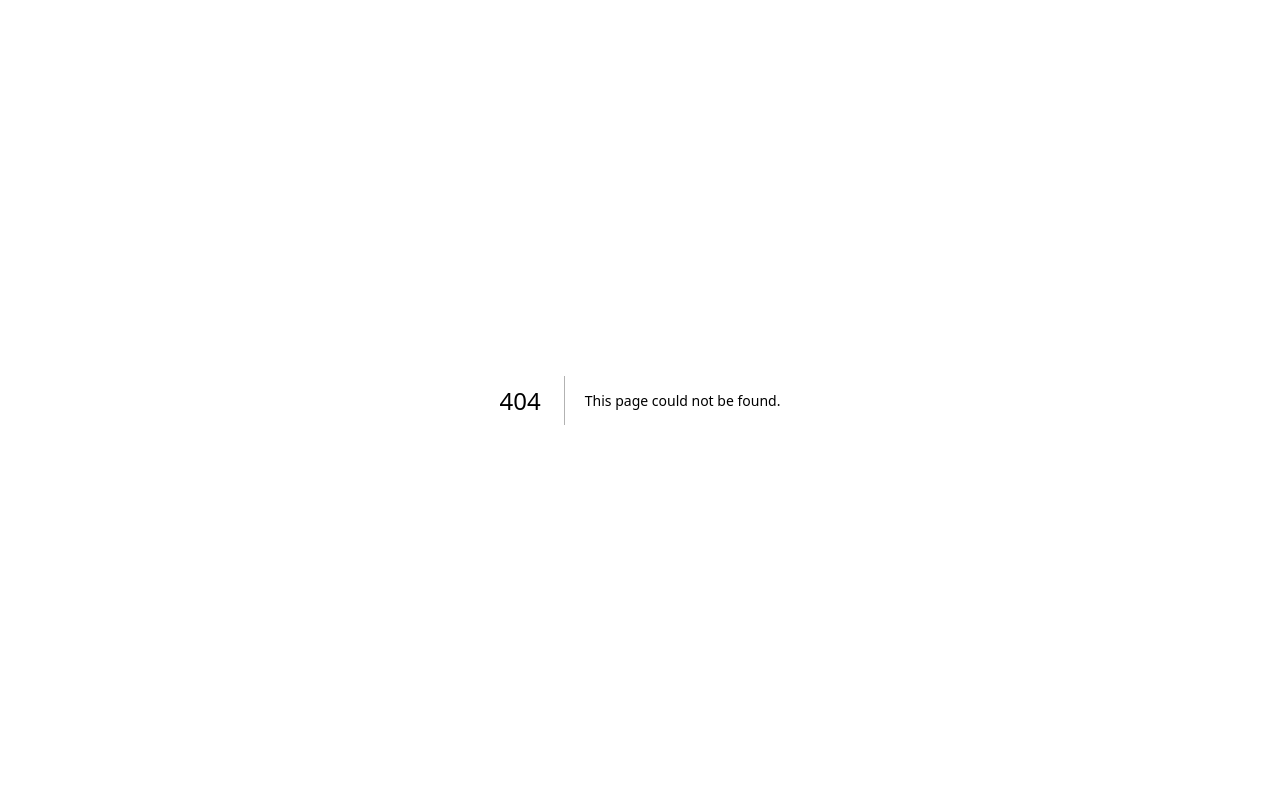
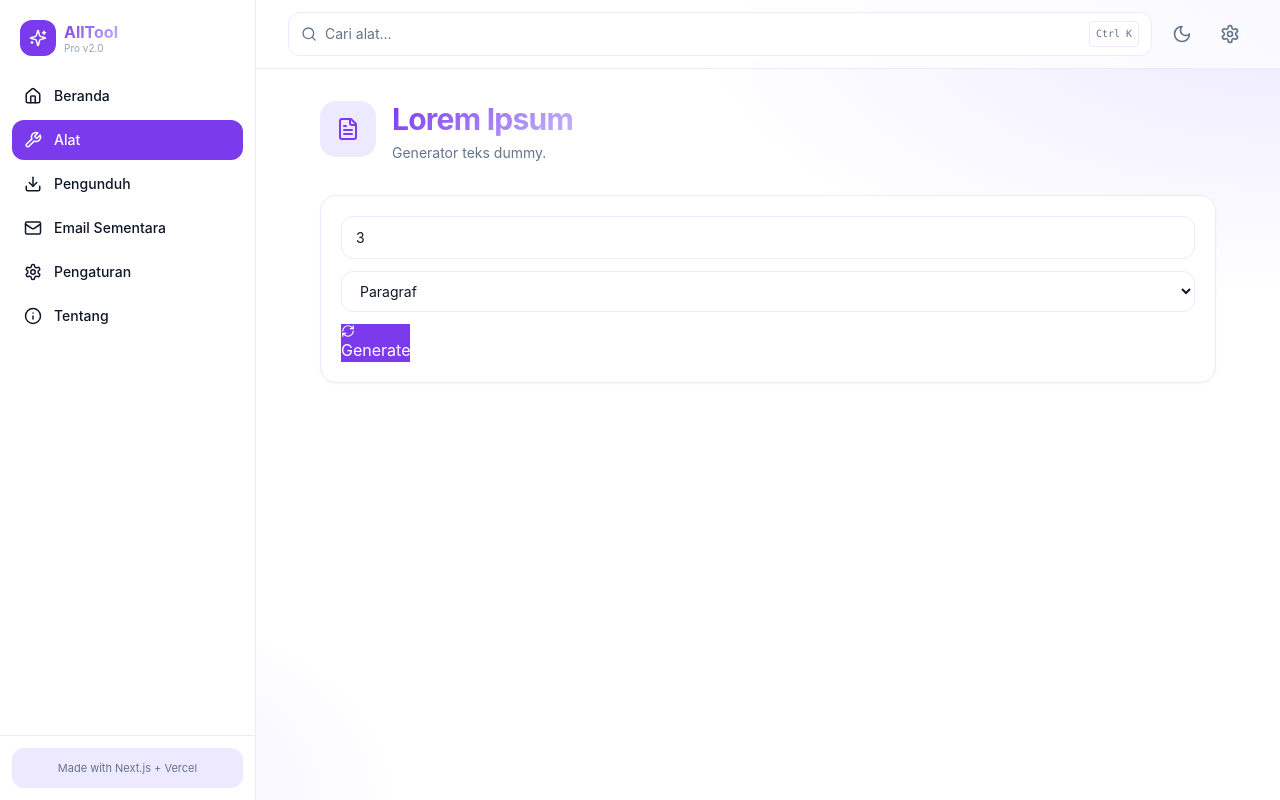
Before and after one commit to sionlimitles-spec/all-tool-sxzz, a Next.js app: page /tools/lorem-ipsum in a window 1280 px wide. Before the commit this address had no page. Built offline with nearby package versions, Linux system fonts and the light colour scheme.

Commit message:
Create page.tsx

```diff
--- /dev/null
+++ b/src/app/tools/lorem-ipsum/page.tsx
@@ -0,0 +1,60 @@
+"use client";
+
+import { useState } from "react";
+import ToolLayout from "@/components/tool-layout";
+import { FileText, Copy, RefreshCw } from "lucide-react";
+import { copyText } from "@/lib/utils";
+
+const WORDS = "lorem ipsum dolor sit amet consectetur adipiscing elit sed do eiusmod tempor incididunt ut labore et dolore magna aliqua enim ad minim veniam quis nostrud exercitation ullamco laboris nisi aliquip ex ea commodo consequat duis aute irure in reprehenderit voluptate velit esse cillum eu fugiat nulla pariatur excepteur sint occaecat cupidatat non proident sunt culpa qui officia deserunt mollit anim id est laborum".split(" ");
+
+export default function Page() {
+  const [count, setCount] = useState(3);
+  const [type, setType] = useState<"paragraphs" | "sentences" | "words">("paragraphs");
+  const [output, setOutput] = useState("");
+  const [copied, setCopied] = useState(false);
+
+  const rand = (n: number) => WORDS[Math.floor(Math.random() * n)];
+
+  const generate = () => {
+    if (type === "words") {
+      setOutput(Array.from({ length: count }, () => rand(WORDS.length)).join(" "));
+    } else if (type === "sentences") {
+      const sentences = Array.from({ length: count }, () => {
+        const len = 10 + Math.floor(Math.random() * 10);
+        const words = Array.from({ length: len }, () => rand(WORDS.length));
+        return words.join(" ").replace(/^\w/, (c) => c.toUpperCase()) + ".";
+      });
+      setOutput(sentences.join(" "));
+    } else {
+      const paras = Array.from({ length: count }, () => {
+        const sentences = Array.from({ length: 4 + Math.floor(Math.random() * 3) }, () => {
+          const len = 8 + Math.floor(Math.random() * 10);
+          const words = Array.from({ length: len }, () => rand(WORDS.length));
+          return words.join(" ").replace(/^\w/, (c) => c.toUpperCase()) + ".";
+        });
+        return sentences.join(" ");
+      });
+      setOutput(paras.join("\n\n"));
+    }
+  };
+
+  const copy = async () => { if (await copyText(output)) { setCopied(true); setTimeout(() => setCopied(false), 1500); } };
+
+  return (
+    <ToolLayout title="Lorem Ipsum" description="Generator teks dummy." icon={<FileText size={24} color="var(--primary)" />}>
+      <div className="card p-5">
+        <div className="flex flex-wrap items-center gap-3">
+          <input type="number" min={1} max={100} value={count} onChange={(e) => setCount(Number(e.target.value))} className="input w-24" />
+          <select value={type} onChange={(e) => setType(e.target.value as never)} className="input w-40">
+            <option value="paragraphs">Paragraf</option>
+            <option value="sentences">Kalimat</option>
+            <option value="words">Kata</option>
+          </select>
+          <button onClick={generate} className="btn-primary"><RefreshCw size={14} />Generate</button>
+          {output && <button onClick={copy} className="btn-secondary"><Copy size={14} />{copied ? "Tersalin!" : "Salin"}</button>}
+        </div>
+      </div>
+      {output && <textarea value={output} readOnly className="textarea mt-4" rows={12} />}
+    </ToolLayout>
+  );
+}
```
